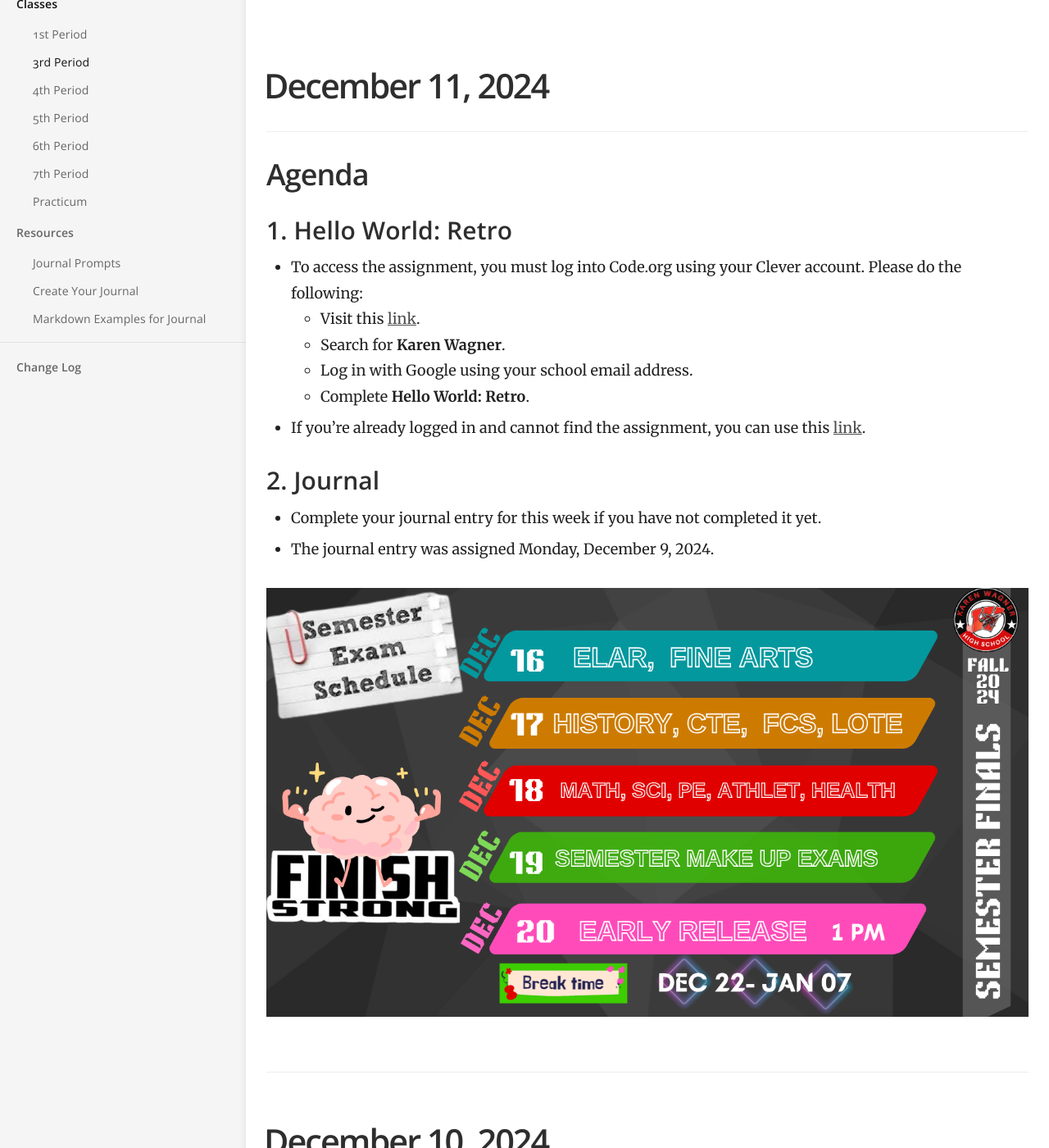
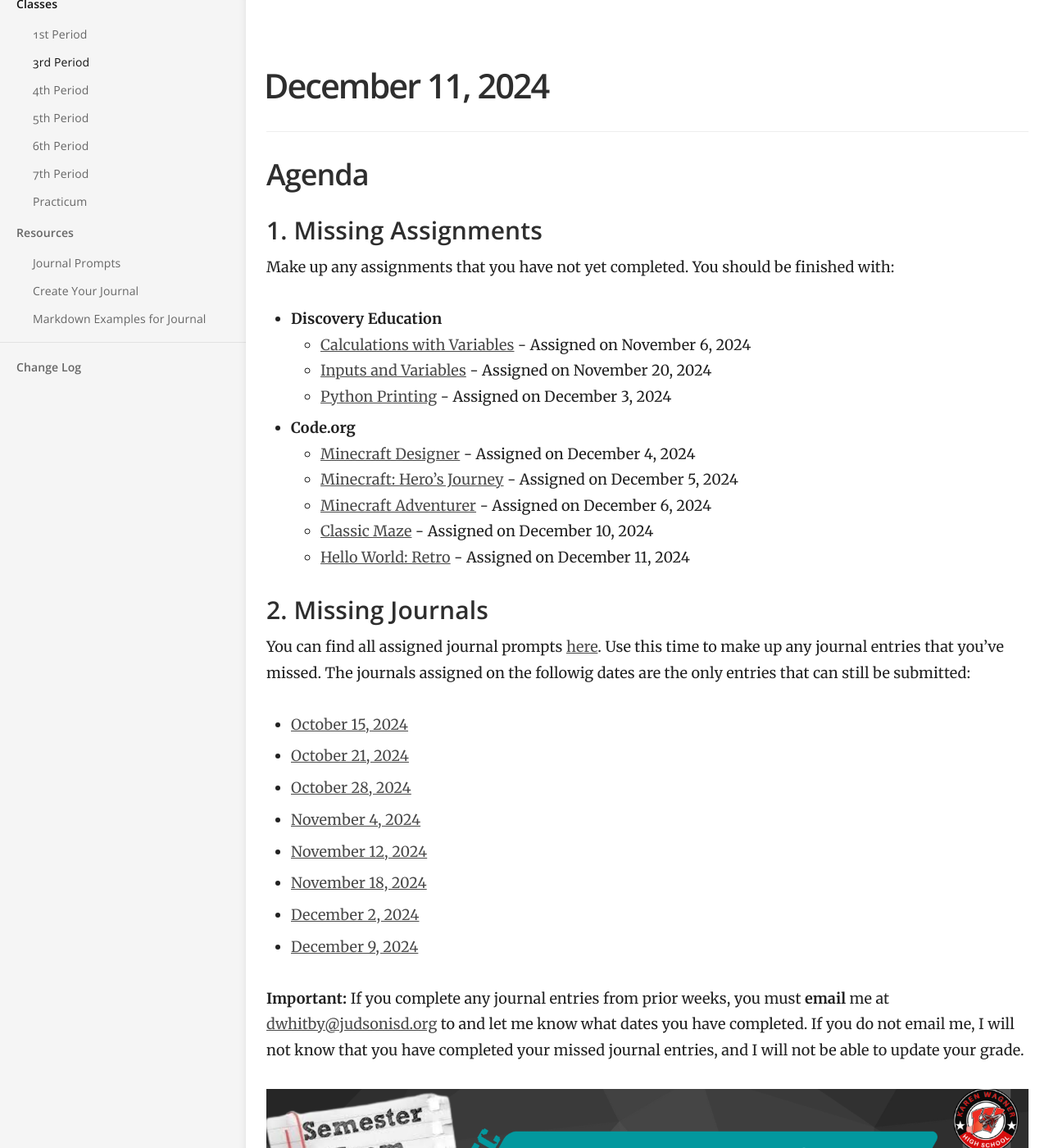
Before and after one commit to mswhitby/classroom, a Jekyll site: the page built from _docs/classes/3rd.md, in a window 1280 px wide and 1400 px high, scrolled down 195 px. Shown: the whole window at 82% size. Built offline with Jekyll 4.4.1, drawn with Linux system fonts in a browser that asks for light colours; some of the changed text lies outside the part shown.

Commit message:
Updated lesson

```diff
--- a/_docs/classes/3rd.md
+++ b/_docs/classes/3rd.md
@@ -4,6 +4,47 @@ subtitle: Fundamentals of Computer Science
 category: Classes
 order: 2
 ---
+
+
+# December 11, 2024
+
+## Agenda
+
+### 1. Missing Assignments
+
+Make up any assignments that you have not yet completed. You should be finished with:
+
+- **Discovery Education**
+    - [Calculations with Variables](https://classlink.discoveryeducation.com/learn/player/8d57f853-c9f1-4678-ab23-517bbc6693fc) - Assigned on November 6, 2024
+     - [Inputs and Variables](https://classlink.discoveryeducation.com/learn/player/3db4dc12-e275-470d-bb2e-efec6773aea1) - Assigned on November 20, 2024
+     - [Python Printing](https://classlink.discoveryeducation.com/learn/player/22fb87f8-f7cd-43de-96f1-63100b1bb239) - Assigned on December 3, 2024
+
+- **Code.org**
+    - [Minecraft Designer](https://studio.code.org/s/minecraft?section_id=5693479) - Assigned on December 4, 2024
+    - [Minecraft: Hero's Journey](https://studio.code.org/s/hero?section_id=5693468) - Assigned on December 5, 2024
+    - [Minecraft Adventurer](https://studio.code.org/s/mc?section_id=5693479) - Assigned on December 6, 2024
+    - [Classic Maze](https://studio.code.org/s/hourofcode?section_id=5693479) - Assigned on December 10, 2024
+    - [Hello World: Retro](https://studio.code.org/s/hello-world-retro-2021?section_id=56934799) - Assigned on December 11, 2024
+
+### 2. Missing Journals
+
+You can find all assigned journal prompts [here](https://github.com/mswhitby/classroom/blob/main/_docs/resources/journal.md). Use this time to make up any journal entries that you've missed. The journals assigned on the followig dates are the only entries that can still be submitted:
+
+- [October 15, 2024](https://github.com/mswhitby/classroom/blob/main/_docs/resources/journal.md#october-15-2024)
+- [October 21, 2024](https://github.com/mswhitby/classroom/blob/main/_docs/resources/journal.md#october-21-2024)
+- [October 28, 2024](https://github.com/mswhitby/classroom/blob/main/_docs/resources/journal.md#october-28-2024)
+- [November 4, 2024](https://github.com/mswhitby/classroom/blob/main/_docs/resources/journal.md#november-4-2024)
+- [November 12, 2024](https://github.com/mswhitby/classroom/blob/main/_docs/resources/journal.md#november-12-2024)
+- [November 18, 2024](https://github.com/mswhitby/classroom/blob/main/_docs/resources/journal.md#november-18-2024)
+- [December 2, 2024](https://github.com/mswhitby/classroom/blob/main/_docs/resources/journal.md#december-2-2024)
+- [December 9, 2024](https://github.com/mswhitby/classroom/blob/main/_docs/resources/journal.md#december-9-2024)
+
+**Important:** If you complete any journal entries from prior weeks, you must **email** me at <dwhitby@judsonisd.org> to and let me know what dates you have completed. If you do not email me, I will not know that you have completed your missed journal entries, and I will not be able to update your grade.
+
+![alt text](../../media/2024_exams_wide.png)
+
+
+----
 
 # December 11, 2024
 
@@ -24,7 +65,7 @@ order: 2
 - Complete your journal entry for this week if you have not completed it yet.
 - The journal entry was assigned Monday, December 9, 2024.
 
-![alt text](../../media/2024_exams_wide.png)
+<!-- ![alt text](../../media/2024_exams_wide.png) -->
 
 ----
 
```
